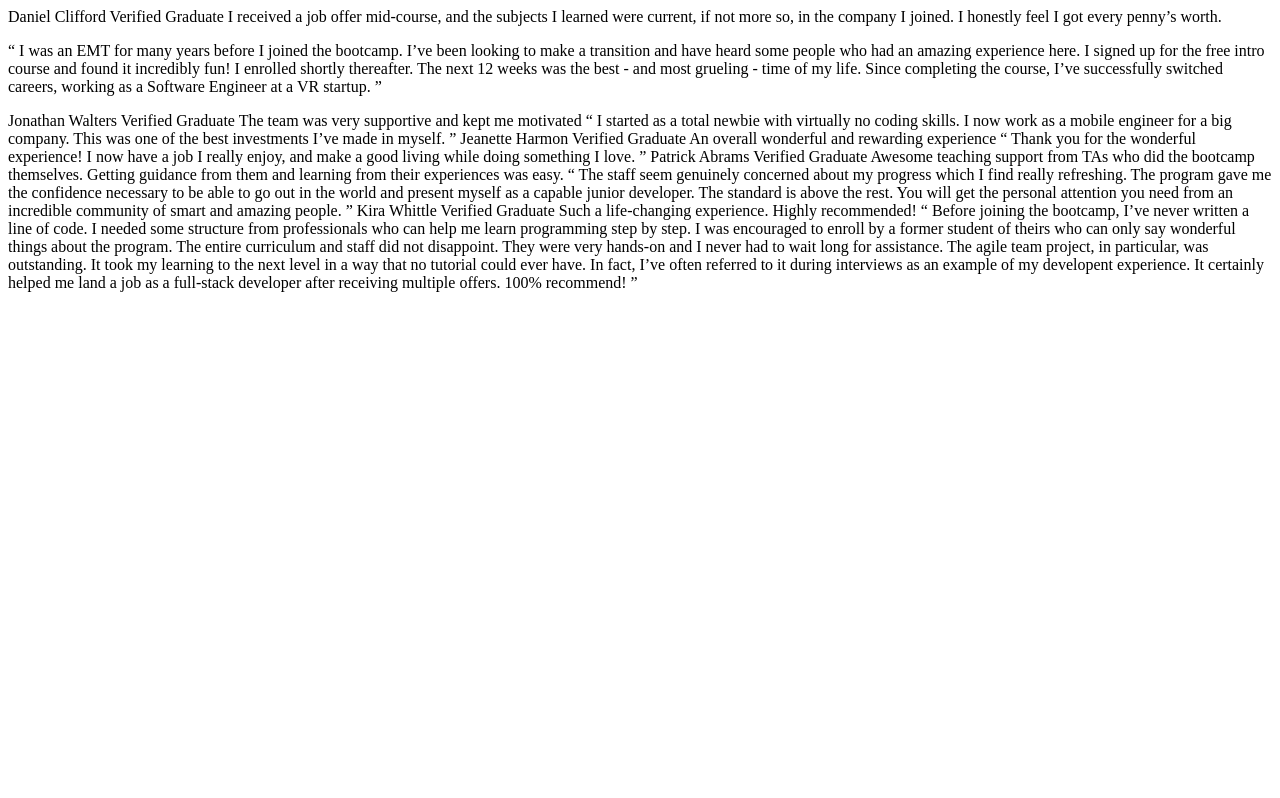
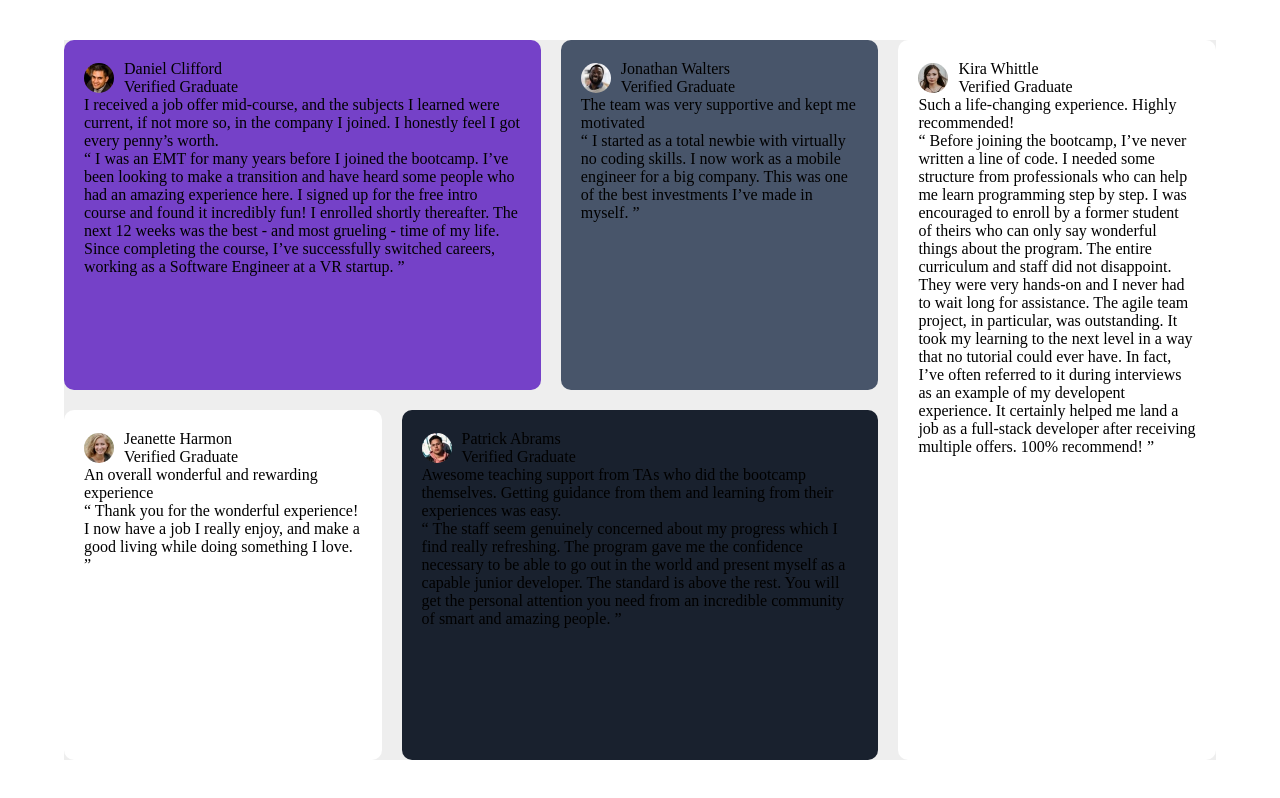
Before and after one commit to aprahemmahmoud/Testimonials-grid-section, a plain HTML site: page index.html in a window 1280 px wide. Drawn offline with Linux system fonts and the light colour scheme; a web font is replaced by a local one.

Commit message:
html is done and css very close to end

```diff
--- a/css/main.css
+++ b/css/main.css
@@ -1,3 +1,107 @@
-p {
-    position: sticky;
+* {
+    margin: 0;
+    padding: 0;
+    box-sizing: border-box;
 }
+body {
+    display: flex;
+    justify-content: center;
+    align-items: center;
+    height: 100vh;
+}
+:root {
+    --primary-purple1: hsl(260, 100%, 95%);
+    --primary-purple2: hsl(264, 82%, 80%);
+    --primary-purple3: hsl(263, 55%, 52%);
+    --Neutral-white: hsl(0, 0%, 100%);
+    --Neutral-grey1: hsl(214, 17%, 92%);
+    --Neutral-grey2: hsl(0, 0%, 81%);
+    --Neutral-grey3: hsl(224, 10%, 45%);
+    --Neutral-grey4: hsl(217, 19%, 35%);
+    --Neutral-darkblue: hsl(219, 29%, 14%);
+    --Neutral-black: hsl(0, 0%, 7%);
+    --Font-size: 13px;
+    --Font-family: "Barlow Semi Condensed";
+    --Font-weight1: 500;
+    --Font-weight2: 600;
+}
+
+/*Start of section */
+section {
+    width: 90%;
+    height: 90%;
+    display: grid;
+    grid-template-columns: repeat(11, auto);
+    grid-template-rows: repeat(2,1fr);
+    gap: 20px;
+    background-color: #EEE;
+    grid-template-areas:
+    "Daniel Daniel Daniel Daniel Daniel jon jon jon kira kira kira"
+    "jean jean jean patrick patrick patrick patrick patrick kira kira kira";
+}
+
+.card-1 {
+    grid-area: Daniel;
+}
+.card-2 {
+    grid-area: jon;
+}
+.card-3 {
+    grid-area: jean;
+}
+.card-4 {
+    grid-area: patrick;
+}
+.card-5 {
+    grid-area: kira;
+}
+
+
+
+/* End of section */
+/* start of card */
+.card {
+    /* background-color: teal; */
+    /* line-height: 1.6; */
+    border-radius: 10px;
+}
+
+.Name {
+    display: flex;
+    align-items: center;
+    gap: 10px;
+}
+
+.card img {
+    border-radius: 50%;
+    height: 30px;
+}
+
+.card-1 {
+    background-color: var(--primary-purple3);
+
+}
+
+.card-2 {
+    background-color: var(--Neutral-grey4);
+
+}
+
+.card-3 {
+    background-color: var(--Neutral-white);
+}
+
+.card-4 {
+    background-color: var(--Neutral-darkblue);
+
+}
+
+.card-5 {
+    background-color: var(--Neutral-white);
+}
+
+
+.conteneur {
+    padding: 20px;
+}
+/* end of card */
--- a/index.html
+++ b/index.html
@@ -9,54 +9,105 @@
 <link rel="preconnect" href="https://fonts.gstatic.com" crossorigin>
 <link href="https://fonts.googleapis.com/css2?family=Barlow+Semi+Condensed:ital,wght@0,100;0,200;0,300;0,400;0,500;0,600;0,700;0,800;0,900;1,100;1,200;1,300;1,400;1,500;1,600;1,700;1,800;1,900&family=Cairo:wght@200..1000&family=Jomhuria&family=Open+Sans:ital,wght@0,300..800;1,300..800&display=swap" rel="stylesheet">
   <title>Frontend Mentor | [Challenge Name Here]</title>
+  <link rel="stylesheet" href="css/main.css">
 </head>
 <body>
+  <section>
+    <div class="card-1 card">
+      <div class="conteneur">
 
-  Daniel Clifford
-  Verified Graduate
+      <div class="Name">
+          <img src="images/image-daniel.jpg" alt="Daniel Clifford">
+          <p>Daniel Clifford<br>Verified Graduate</p>
+      </div>
 
+          <p class="Job-title">
           I received a job offer mid-course, and the subjects I learned were current, if not more so,
           in the company I joined. I honestly feel I got every penny’s worth.
-  <p>
+          </p>
+
+          <p class="Description">
           “ I was an EMT for many years before I joined the bootcamp. I’ve been looking to make a
           transition and have heard some people who had an amazing experience here. I signed up
           for the free intro course and found it incredibly fun! I enrolled shortly thereafter.
           The next 12 weeks was the best - and most grueling - time of my life. Since completing
           the course, I’ve successfully switched careers, working as a Software Engineer at a VR startup. ”
           </p>
+          </div>
+      </div>
     <!--  -->
-  Jonathan Walters
-  Verified Graduate
+      <div class="card-2 card">
+        <div class="conteneur">
+        <div class="Name">
+            <img src="images/image-jonathan.jpg" alt="Jonathan Walters">
+            <p>Jonathan Walters<br>Verified Graduate</p>
+        </div>
 
+        <p class="Job-title">
           The team was very supportive and kept me motivated
+        </p>
 
+        <p class="Description">
         “ I started as a total newbie with virtually no coding skills. I now work as a mobile engineer
         for a big company. This was one of the best investments I’ve made in myself. ”
+        </p>
+
+      </div>
+      </div>
     <!--  -->
-  Jeanette Harmon
-  Verified Graduate
+      <div class="card-3 card">
+        <div class="conteneur">
+        <div class="Name">
+          <img src="images/image-jeanette.jpg" alt="Jeanette Harmon">
+          <p>Jeanette Harmon<br>Verified Graduate</p>
+        </div>
 
+        <p class="Job-title">
           An overall wonderful and rewarding experience
+        </p>
 
+        <p class="Description">
       “ Thank you for the wonderful experience! I now have a job I really enjoy, and make a good living
       while doing something I love. ”
+        </p>
+
+      </div>
+      </div>
     <!--  -->
-  Patrick Abrams
-  Verified Graduate
+      <div class="card-4 card">
+        <div class="conteneur">
+        <div class="Name">
+          <img src="images/image-patrick.jpg" alt="Patrick Abrams">
+          <p>Patrick Abrams<br>Verified Graduate</p>
+        </div>
 
+        <p class="Job-title">
       Awesome teaching support from TAs who did the bootcamp themselves. Getting guidance from them and
       learning from their experiences was easy.
+        </p>
 
+        <p class="Description">
       “ The staff seem genuinely concerned about my progress which I find really refreshing. The program
       gave me the confidence necessary to be able to go out in the world and present myself as a capable
       junior developer. The standard is above the rest. You will get the personal attention you need from
       an incredible community of smart and amazing people. ”
+        </p>
+      </div>
+    </div>
       <!--  -->
-  Kira Whittle
-  Verified Graduate
 
+      <div class="card-5 card">
+        <div class="conteneur">
+        <div class="Name">
+          <img src="images/image-kira.jpg" alt="Kira Whittle">
+          <p>Kira Whittle<br>Verified Graduate</p>
+      </div>
+
+        <p class="Job-title">
         Such a life-changing experience. Highly recommended!
+        </p>
 
+        <p class="Description">
         “ Before joining the bootcamp, I’ve never written a line of code. I needed some structure from
         professionals who can help me learn programming step by step. I was encouraged to enroll by a former
         student of theirs who can only say wonderful things about the program. The entire curriculum and staff
@@ -65,6 +116,9 @@
         could ever have. In fact, I’ve often referred to it during interviews as an example of my developent
         experience. It certainly helped me land a job as a full-stack developer after receiving multiple offers.
         100% recommend! ”
-
+        </p>
+      </div>
+    </div>
+  </section>
 </body>
 </html>
```
Lines whose indentation alone changed are shown as unchanged.
